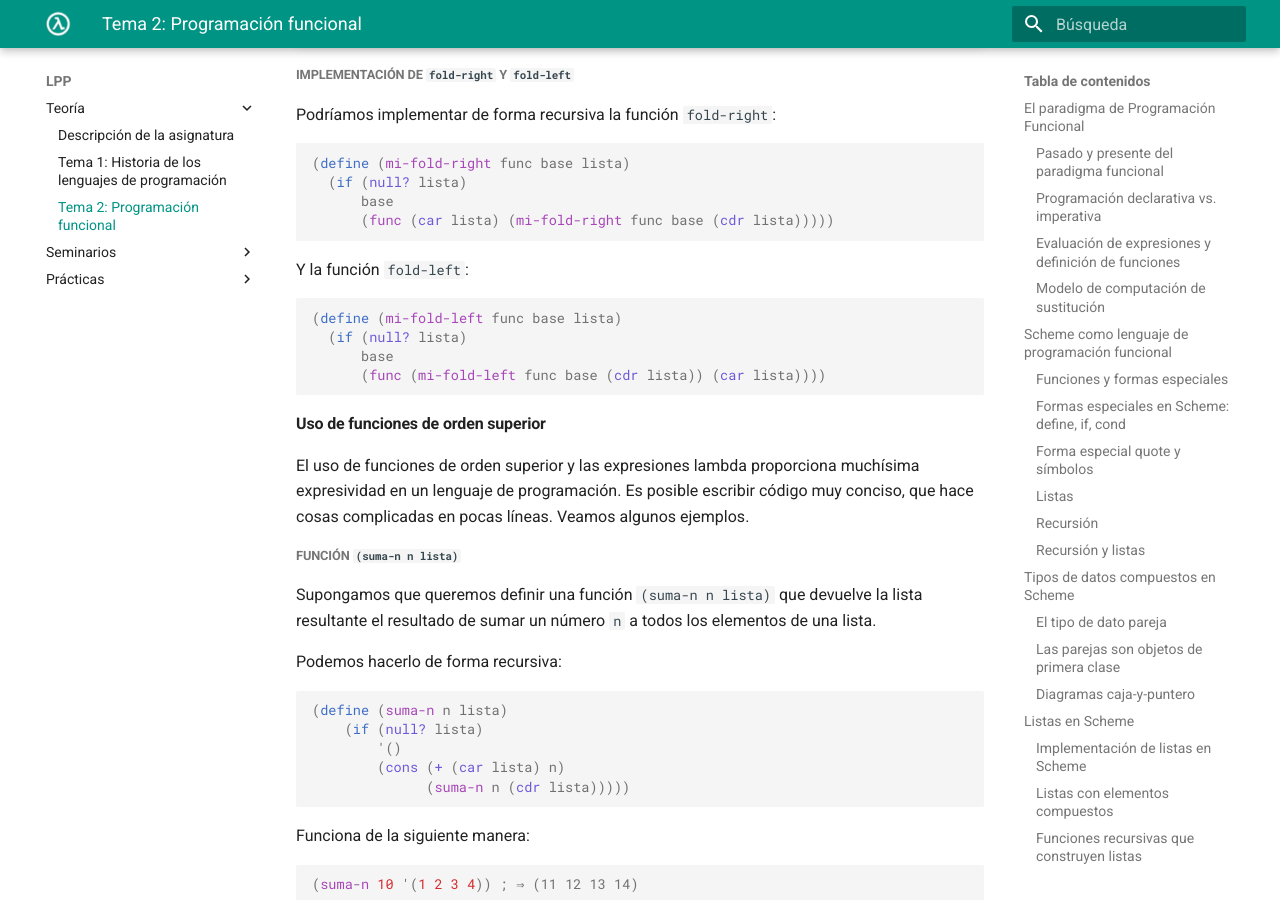
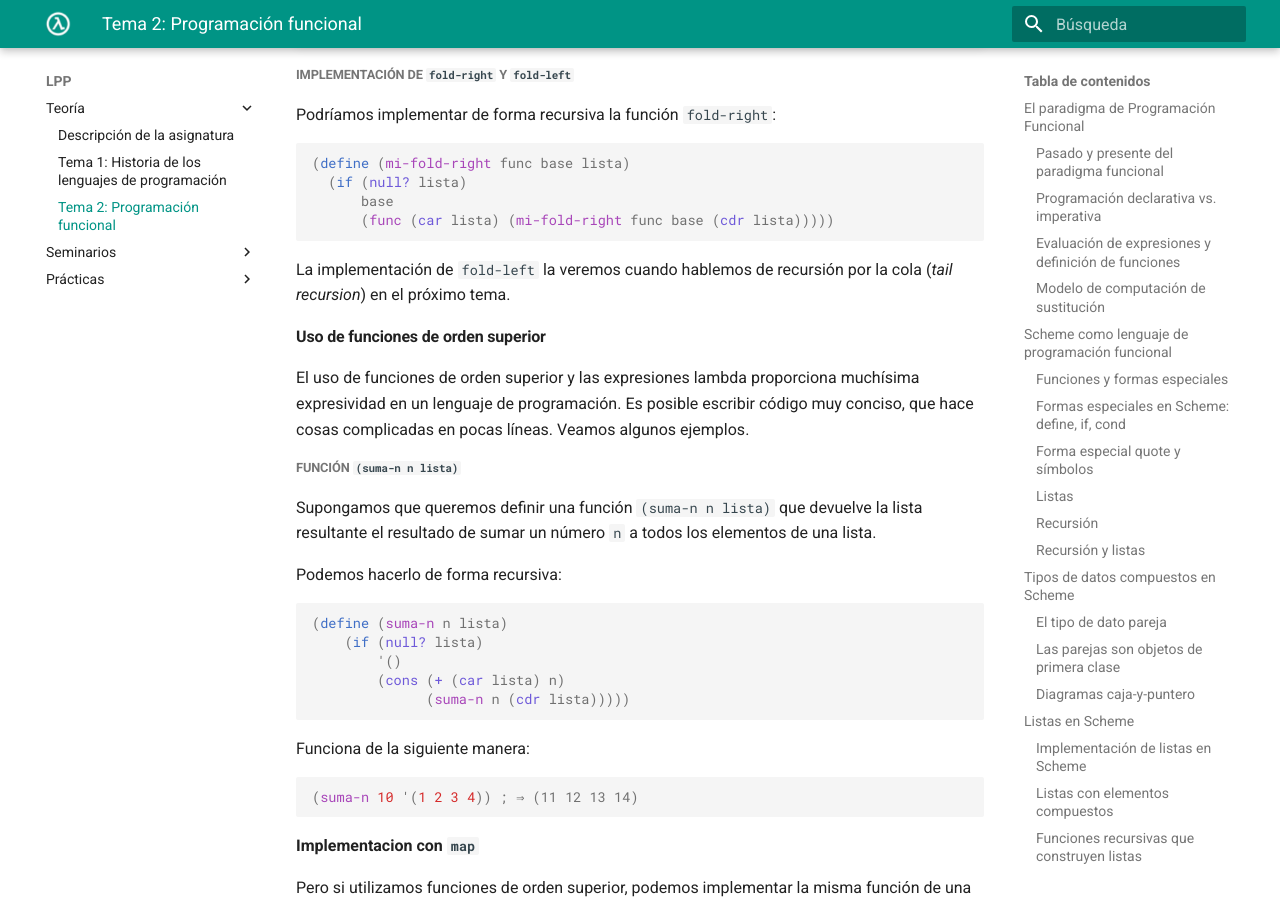
Before and after one commit to domingogallardo/apuntes-lpp, an MkDocs documentation site: the page built from docs/teoria/tema02-programacion-funcional/tema02-programacion-funcional.md, in a window 1280 px wide and 900 px high, scrolled down 72707 px. Built offline with MkDocs 1.6.1 and Material for MkDocs 9.7.7, drawn with Linux system fonts in a browser that asks for light colours.

Commit message:
Corrección fold-left

````diff
--- a/docs/teoria/tema02-programacion-funcional/tema02-programacion-funcional.md
+++ b/docs/teoria/tema02-programacion-funcional/tema02-programacion-funcional.md
@@ -3875,15 +3875,8 @@ Podríamos implementar de forma recursiva la función `fold-right`:
       (func (car lista) (mi-fold-right func base (cdr lista)))))
 ```
 
-Y la función `fold-left`:
-
-```scheme
-(define (mi-fold-left func base lista)
-  (if (null? lista)
-      base
-      (func (mi-fold-left func base (cdr lista)) (car lista))))
-```
-
+La implementación de `fold-left` la veremos cuando hablemos de
+recursión por la cola (_tail recursion_) en el próximo tema.
 
 #### Uso de funciones de orden superior
 
````
